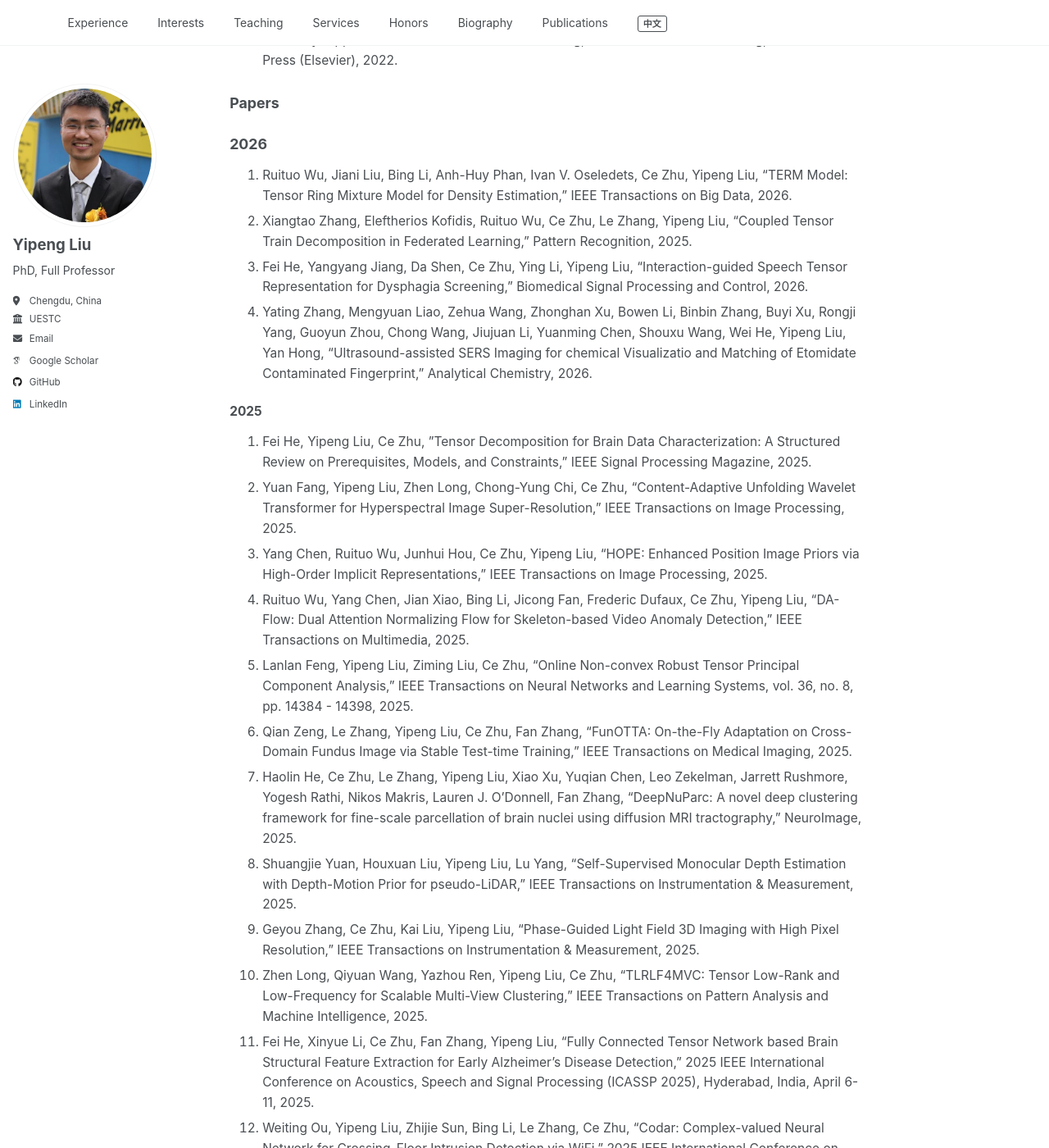
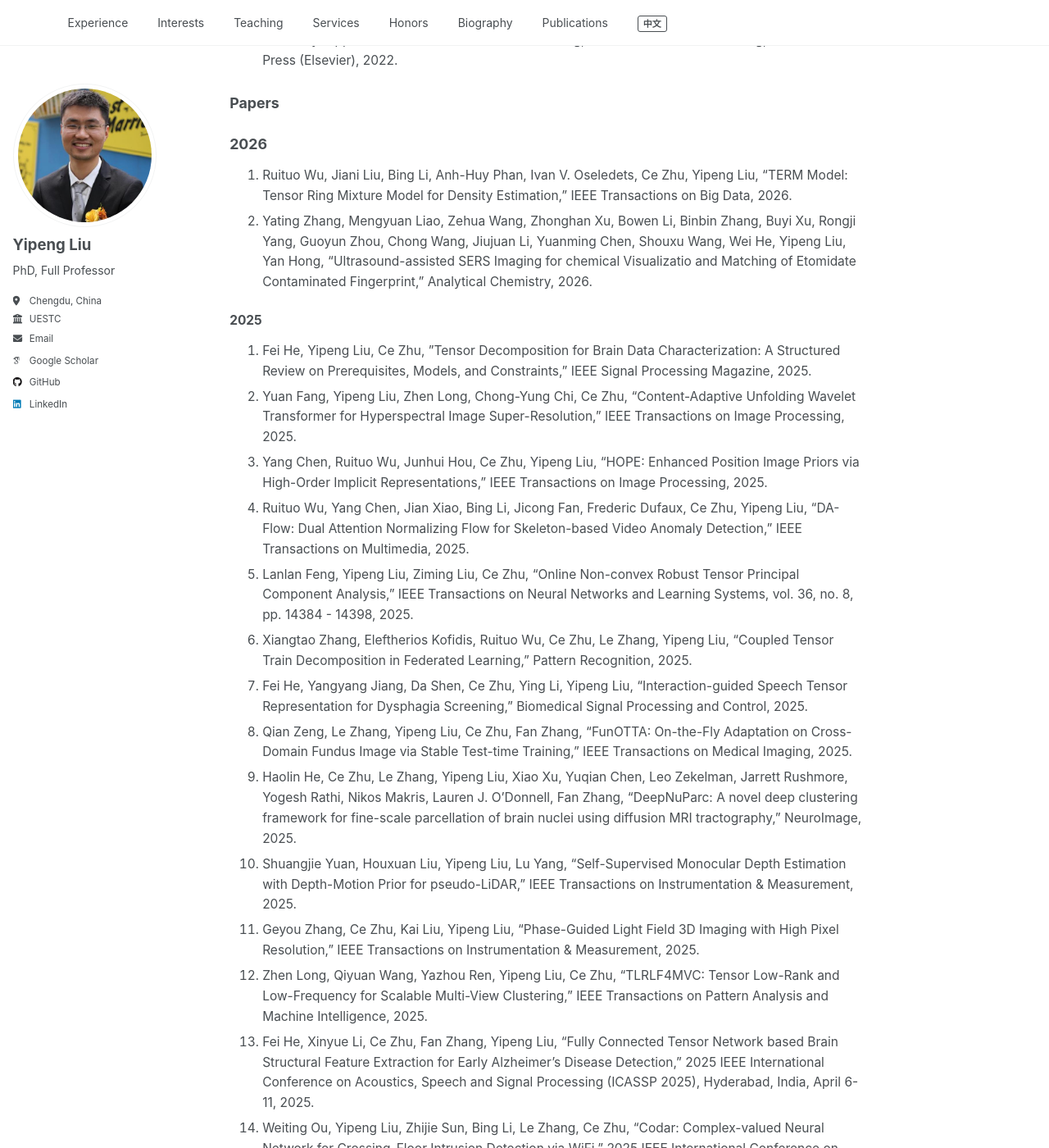
Before and after one commit to yipengliu/yipengliu.github.io, a Jekyll site: the page built from _pages/main-en.md, in a window 1280 px wide and 1400 px high, scrolled down 2921 px. Shown: the whole window at 82% size. Built offline with Jekyll 4.4.1, drawn with Linux system fonts in a browser that asks for light colours; some web fonts are replaced; some of the changed lines change nothing that is shown.

Commit message:
Update main-en.md

```diff
--- a/_pages/main-en.md
+++ b/_pages/main-en.md
@@ -98,9 +98,7 @@
 ### 2026
 
 1. Ruituo Wu, Jiani Liu, Bing Li, Anh-Huy Phan, Ivan V. Oseledets, Ce Zhu, Yipeng Liu, "TERM Model: Tensor Ring Mixture Model for Density Estimation," IEEE Transactions on Big Data, 2026.
-2. Xiangtao Zhang, Eleftherios Kofidis, Ruituo Wu, Ce Zhu, Le Zhang, Yipeng Liu, "Coupled Tensor Train Decomposition in Federated Learning," Pattern Recognition, 2025.
-3. Fei He, Yangyang Jiang, Da Shen, Ce Zhu, Ying Li, Yipeng Liu, "Interaction-guided Speech Tensor Representation for Dysphagia Screening," Biomedical Signal Processing and Control, 2026.
-4. Yating Zhang, Mengyuan Liao, Zehua Wang, Zhonghan Xu, Bowen Li, Binbin Zhang, Buyi Xu, Rongji Yang, Guoyun Zhou, Chong Wang, Jiujuan Li, Yuanming Chen, Shouxu Wang, Wei He, Yipeng Liu, Yan Hong, "Ultrasound-assisted SERS Imaging for chemical Visualizatio and Matching of Etomidate Contaminated Fingerprint," Analytical Chemistry, 2026.
+2. Yating Zhang, Mengyuan Liao, Zehua Wang, Zhonghan Xu, Bowen Li, Binbin Zhang, Buyi Xu, Rongji Yang, Guoyun Zhou, Chong Wang, Jiujuan Li, Yuanming Chen, Shouxu Wang, Wei He, Yipeng Liu, Yan Hong, "Ultrasound-assisted SERS Imaging for chemical Visualizatio and Matching of Etomidate Contaminated Fingerprint," Analytical Chemistry, 2026.
 
 #### 2025
 
@@ -109,24 +107,26 @@
 3. Yang Chen, Ruituo Wu, Junhui Hou, Ce Zhu, Yipeng Liu, "HOPE: Enhanced Position Image Priors via High-Order Implicit Representations," IEEE Transactions on Image Processing, 2025.
 4. Ruituo Wu, Yang Chen, Jian Xiao, Bing Li, Jicong Fan, Frederic Dufaux, Ce Zhu, Yipeng Liu, "DA-Flow: Dual Attention Normalizing Flow for Skeleton-based Video Anomaly Detection," IEEE Transactions on Multimedia, 2025.
 5. Lanlan Feng, Yipeng Liu, Ziming Liu, Ce Zhu, "Online Non-convex Robust Tensor Principal Component Analysis," IEEE Transactions on Neural Networks and Learning Systems, vol. 36, no. 8, pp. 14384 - 14398, 2025.
-6. Qian Zeng, Le Zhang, Yipeng Liu, Ce Zhu, Fan Zhang, "FunOTTA: On-the-Fly Adaptation on Cross-Domain Fundus Image via Stable Test-time Training," IEEE Transactions on Medical Imaging, 2025.
-7. Haolin He, Ce Zhu, Le Zhang, Yipeng Liu, Xiao Xu, Yuqian Chen, Leo Zekelman, Jarrett Rushmore, Yogesh Rathi, Nikos Makris, Lauren J. O’Donnell, Fan Zhang, "DeepNuParc: A novel deep clustering framework for fine-scale parcellation of brain nuclei using diffusion MRI tractography," NeuroImage, 2025.
-8. Shuangjie Yuan, Houxuan Liu, Yipeng Liu, Lu Yang, "Self-Supervised Monocular Depth Estimation with Depth-Motion Prior for pseudo-LiDAR," IEEE Transactions on Instrumentation & Measurement, 2025.
-9. Geyou Zhang, Ce Zhu, Kai Liu, Yipeng Liu, "Phase-Guided Light Field 3D Imaging with High Pixel Resolution," IEEE Transactions on Instrumentation & Measurement, 2025.
-10. Zhen Long, Qiyuan Wang, Yazhou Ren, Yipeng Liu, Ce Zhu, "TLRLF4MVC: Tensor Low-Rank and Low-Frequency for Scalable Multi-View Clustering," IEEE Transactions on Pattern Analysis and Machine Intelligence, 2025.
-11. Fei He, Xinyue Li, Ce Zhu, Fan Zhang, Yipeng Liu, "Fully Connected Tensor Network based Brain Structural Feature Extraction for Early Alzheimer’s Disease Detection," 2025 IEEE International Conference on Acoustics, Speech and Signal Processing (ICASSP 2025), Hyderabad, India, April 6-11, 2025.
-12. Weiting Ou, Yipeng Liu, Zhijie Sun, Bing Li, Le Zhang, Ce Zhu, "Codar: Complex-valued Neural Network for Crossing-Floor Intrusion Detection via WiFi," 2025 IEEE International Conference on Acoustics, Speech and Signal Processing (ICASSP 2025), Hyderabad, India, April 6-11, 2025.
-13. Hongwei Guo, Yapeng Du, Lei Luo, Yipeng Liu, Ce Zhu, "VVC Rate Control Based on Distortion Propagation Factors," The 20th IEEE International Symposium on Broadband Multimedia Systems and Broadcasting (BMSB 2025), Dublin Ireland, June 11-13, 2025.
-14. Fei He, Houji Du, Fan Zhang, Yipeng Liu, Ce Zhu, "Incrementally Constrained Tucker Decomposition for Feature Extraction of Structural Diffusion Tensor Imaging Data,"  IEEE International Conference on Multimedia & Expo 2025, Nantes, France, June 30 - July 04, 2025.
-15. Xinyu Lin, Yingjie Zhou, Zhen Long, Yipeng Liu, Lu Yang, Ce Zhu, "Unified Line Segment Detection and Description," IEEE International Conference on Multimedia & Expo 2025, Nantes, France, June 30 - July 04, 2025.
-16. Zhen Long, Qingqing Cao, Hu Yao, Yipeng Liu, Le Zhang, Ce Zhu, "TRR-LGF: a Simple yet Efficient Classification Network," IEEE International Conference on Multimedia & Expo 2025, Nantes, France, June 30 - July 04, 2025.
-17. Zhen Long, Yipeng Liu, Yazhou Ren, Ce Zhu, "SLR-MVTC: Smooth Low-Rank Multi-View Tensor Clustering," the 39th AAAI Conference on Artificial Intelligence (AAAI-25), Philadelphia, Pennsylvania, USA, Feb 25 - Mar. 4, 2025.
-18. Xiangtao Zhang, Sheng Li, Ao Li, Yipeng Liu, Fan Zhang, Ce Zhu, Le Zhang, “Subspace Constraint and Contribution Estimation for Heterogeneous Federated Learning，” The IEEE/CVF Conference on Computer Vision and Pattern Recognition (CVPR), 2025, pp. 20632-20642.
-19. Qun Wan, Haotian Du, Xiangyu Peng, Kehao Zhang, Yipeng Liu, Wei Xia, "Lecture Notes on A Geometric Interpretation of Minimum Mean Square Error: The Ratio of Matrix Determinants," IEEE International Conference on Teaching, Assessment, and Learning Engineering, Macao, China, Dec. 4 - 7, 2025.
-20. Hongwei Guo, Yipeng Liu, Lei Luo, Chengbiao Fu, Ce Zhu, "Block-level Lagrange multiplier adaptation based on distortion propagation factors," The 17th Asia Pacific Signal and Information Processing Association Annual Summit and Conference (APSIPA ASC 2025), Singapore,  Oct. 22 – 24, 2025.
-21. Fei He, Houji Du, Nipon Theera-Umpon, Yipeng Liu, Ce Zhu, "Flexibly Constrained Tucker Decomposition for High-Order Spectral Analysis," The 27th IEEE International Workshop on Multimedia Signal Processing (MMSP 2025), Beijing, China, Sept. 21 - 23, 2025.
-22. Qun Wan, Weiyu Liu, Kehao Zhang, Xiangyu Peng, Lin Zou, Yipeng Liu, "Revisiting The Cramer-Rao Lower Bound via Wiener Filtering," The 17th International Conference on Signal Processing Systems (ICSPS), Chengdu, China, October 24-26, 2025.
-23. Kang Tan, Zhijie Sun, Yimao Sun, Ce Zhu, Yipeng Liu, "DATSIL: Domain Adaptation in Tensor Subspace for Wi-Fi-based Indoor Localization," The 17th International Conference on Signal Processing Systems (ICSPS), Chengdu, China, October 24-26, 2025.
+6. Xiangtao Zhang, Eleftherios Kofidis, Ruituo Wu, Ce Zhu, Le Zhang, Yipeng Liu, "Coupled Tensor Train Decomposition in Federated Learning," Pattern Recognition, 2025.
+7. Fei He, Yangyang Jiang, Da Shen, Ce Zhu, Ying Li, Yipeng Liu, "Interaction-guided Speech Tensor Representation for Dysphagia Screening," Biomedical Signal Processing and Control, 2025.
+8. Qian Zeng, Le Zhang, Yipeng Liu, Ce Zhu, Fan Zhang, "FunOTTA: On-the-Fly Adaptation on Cross-Domain Fundus Image via Stable Test-time Training," IEEE Transactions on Medical Imaging, 2025.
+9. Haolin He, Ce Zhu, Le Zhang, Yipeng Liu, Xiao Xu, Yuqian Chen, Leo Zekelman, Jarrett Rushmore, Yogesh Rathi, Nikos Makris, Lauren J. O’Donnell, Fan Zhang, "DeepNuParc: A novel deep clustering framework for fine-scale parcellation of brain nuclei using diffusion MRI tractography," NeuroImage, 2025.
+10. Shuangjie Yuan, Houxuan Liu, Yipeng Liu, Lu Yang, "Self-Supervised Monocular Depth Estimation with Depth-Motion Prior for pseudo-LiDAR," IEEE Transactions on Instrumentation & Measurement, 2025.
+11. Geyou Zhang, Ce Zhu, Kai Liu, Yipeng Liu, "Phase-Guided Light Field 3D Imaging with High Pixel Resolution," IEEE Transactions on Instrumentation & Measurement, 2025.
+12. Zhen Long, Qiyuan Wang, Yazhou Ren, Yipeng Liu, Ce Zhu, "TLRLF4MVC: Tensor Low-Rank and Low-Frequency for Scalable Multi-View Clustering," IEEE Transactions on Pattern Analysis and Machine Intelligence, 2025.
+13. Fei He, Xinyue Li, Ce Zhu, Fan Zhang, Yipeng Liu, "Fully Connected Tensor Network based Brain Structural Feature Extraction for Early Alzheimer’s Disease Detection," 2025 IEEE International Conference on Acoustics, Speech and Signal Processing (ICASSP 2025), Hyderabad, India, April 6-11, 2025.
+14. Weiting Ou, Yipeng Liu, Zhijie Sun, Bing Li, Le Zhang, Ce Zhu, "Codar: Complex-valued Neural Network for Crossing-Floor Intrusion Detection via WiFi," 2025 IEEE International Conference on Acoustics, Speech and Signal Processing (ICASSP 2025), Hyderabad, India, April 6-11, 2025.
+15. Hongwei Guo, Yapeng Du, Lei Luo, Yipeng Liu, Ce Zhu, "VVC Rate Control Based on Distortion Propagation Factors," The 20th IEEE International Symposium on Broadband Multimedia Systems and Broadcasting (BMSB 2025), Dublin Ireland, June 11-13, 2025.
+16. Fei He, Houji Du, Fan Zhang, Yipeng Liu, Ce Zhu, "Incrementally Constrained Tucker Decomposition for Feature Extraction of Structural Diffusion Tensor Imaging Data,"  IEEE International Conference on Multimedia & Expo 2025, Nantes, France, June 30 - July 04, 2025.
+17. Xinyu Lin, Yingjie Zhou, Zhen Long, Yipeng Liu, Lu Yang, Ce Zhu, "Unified Line Segment Detection and Description," IEEE International Conference on Multimedia & Expo 2025, Nantes, France, June 30 - July 04, 2025.
+18. Zhen Long, Qingqing Cao, Hu Yao, Yipeng Liu, Le Zhang, Ce Zhu, "TRR-LGF: a Simple yet Efficient Classification Network," IEEE International Conference on Multimedia & Expo 2025, Nantes, France, June 30 - July 04, 2025.
+19. Zhen Long, Yipeng Liu, Yazhou Ren, Ce Zhu, "SLR-MVTC: Smooth Low-Rank Multi-View Tensor Clustering," the 39th AAAI Conference on Artificial Intelligence (AAAI-25), Philadelphia, Pennsylvania, USA, Feb 25 - Mar. 4, 2025.
+20. Xiangtao Zhang, Sheng Li, Ao Li, Yipeng Liu, Fan Zhang, Ce Zhu, Le Zhang, “Subspace Constraint and Contribution Estimation for Heterogeneous Federated Learning，” The IEEE/CVF Conference on Computer Vision and Pattern Recognition (CVPR), 2025, pp. 20632-20642.
+21. Qun Wan, Haotian Du, Xiangyu Peng, Kehao Zhang, Yipeng Liu, Wei Xia, "Lecture Notes on A Geometric Interpretation of Minimum Mean Square Error: The Ratio of Matrix Determinants," IEEE International Conference on Teaching, Assessment, and Learning Engineering, Macao, China, Dec. 4 - 7, 2025.
+22. Hongwei Guo, Yipeng Liu, Lei Luo, Chengbiao Fu, Ce Zhu, "Block-level Lagrange multiplier adaptation based on distortion propagation factors," The 17th Asia Pacific Signal and Information Processing Association Annual Summit and Conference (APSIPA ASC 2025), Singapore,  Oct. 22 – 24, 2025.
+23. Fei He, Houji Du, Nipon Theera-Umpon, Yipeng Liu, Ce Zhu, "Flexibly Constrained Tucker Decomposition for High-Order Spectral Analysis," The 27th IEEE International Workshop on Multimedia Signal Processing (MMSP 2025), Beijing, China, Sept. 21 - 23, 2025.
+24. Qun Wan, Weiyu Liu, Kehao Zhang, Xiangyu Peng, Lin Zou, Yipeng Liu, "Revisiting The Cramer-Rao Lower Bound via Wiener Filtering," The 17th International Conference on Signal Processing Systems (ICSPS), Chengdu, China, October 24-26, 2025.
+25. Kang Tan, Zhijie Sun, Yimao Sun, Ce Zhu, Yipeng Liu, "DATSIL: Domain Adaptation in Tensor Subspace for Wi-Fi-based Indoor Localization," The 17th International Conference on Signal Processing Systems (ICSPS), Chengdu, China, October 24-26, 2025.
 
 #### 2024
 
```
